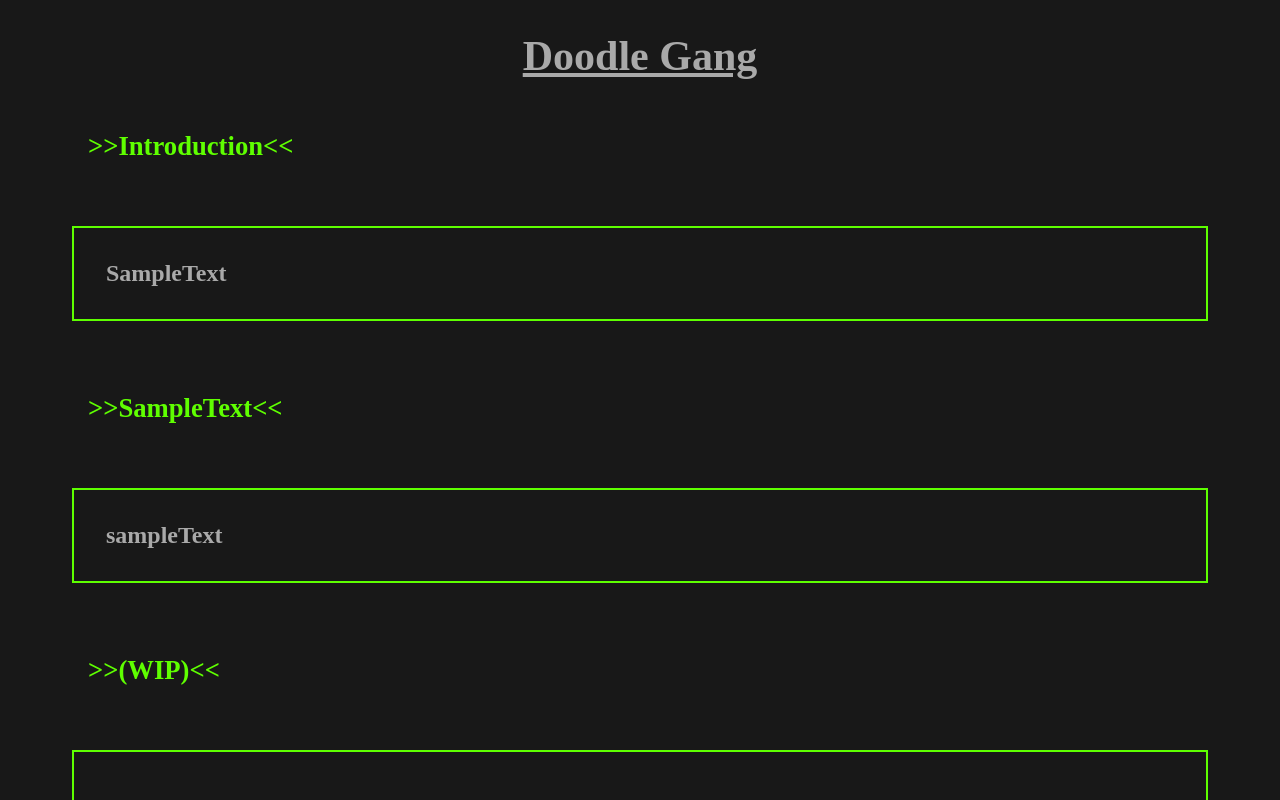
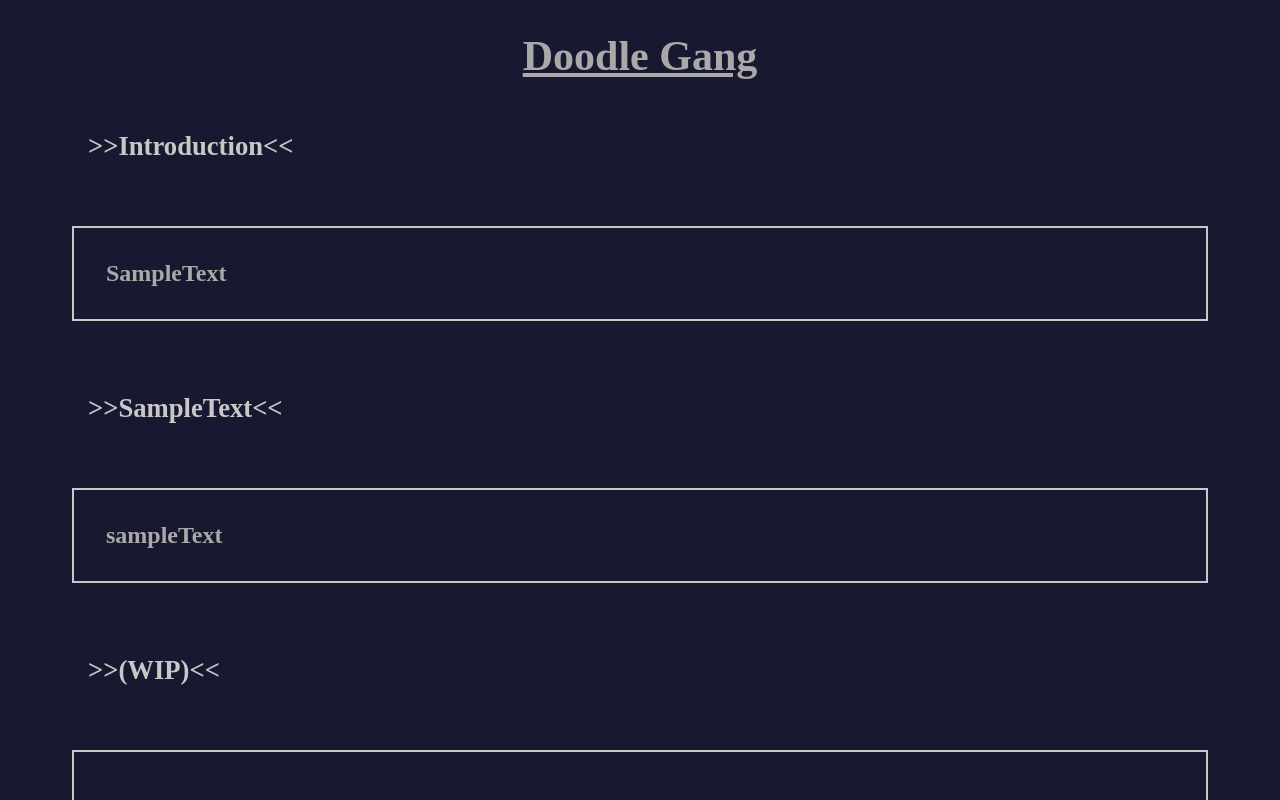
Before and after one commit to J-Wiggler/doodle_gang, a plain HTML site: page index.html in a window 1280 px wide. Shown: the top 800 px of the page. Drawn offline with Linux system fonts and the light colour scheme.

Commit message:
Update funny.css

```diff
--- a/funny.css
+++ b/funny.css
@@ -1,5 +1,5 @@
 body {
-    background-color: rgb(24, 24, 24);
+    background-color: rgb(24, 24, 48);
 }
 div.intro {
     align-items: center;
@@ -26,12 +26,12 @@ h4.head {
     padding-left: 16px;
     padding-right: 32px;
     font-size: 20pt;
-    color: rgb(95, 255, 0);
+    color: rgb(200, 200, 200);
     text-align: justify;
 }
 
 h6.body {
-    border: 2px solid rgb(94, 255, 0);
+    border: 2px solid rgb(200, 200, 200);
     padding-top: 32px;
     padding-bottom: 32px;
     padding-left: 32px;
```
